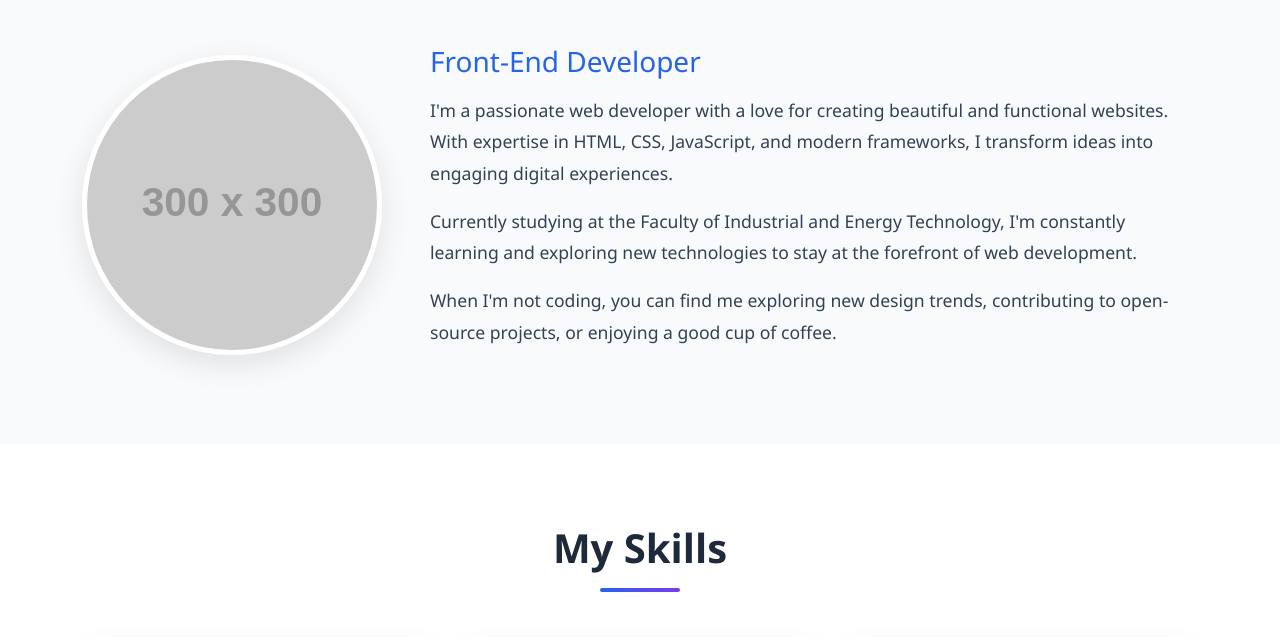
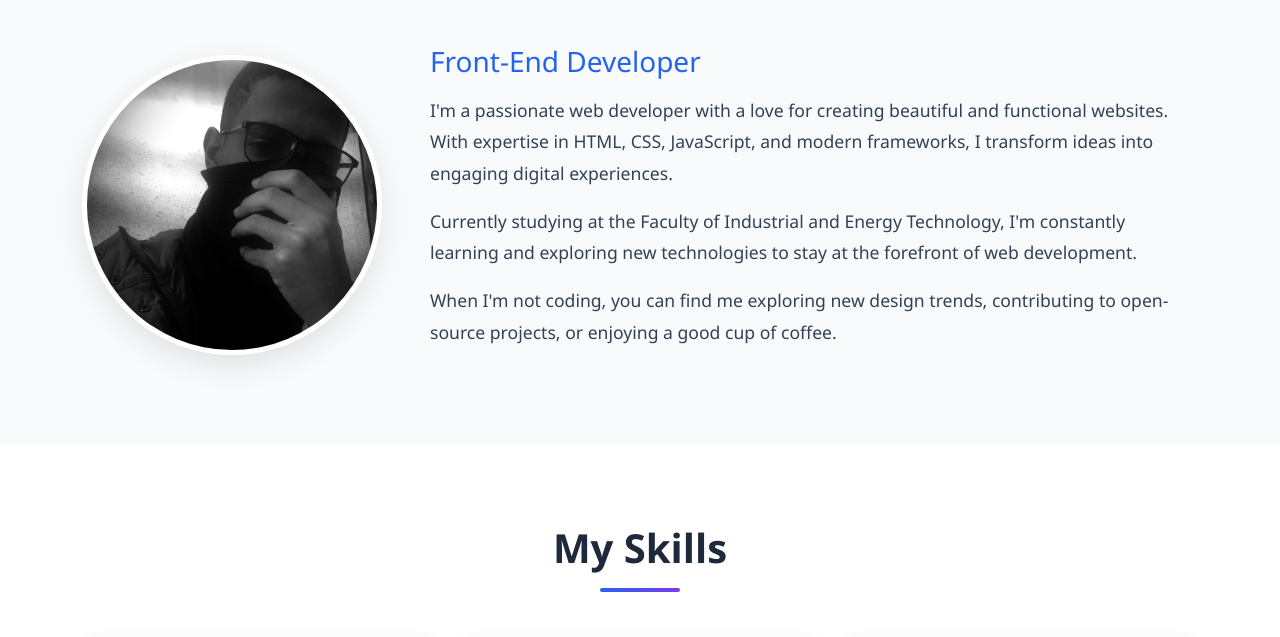
Before and after one commit to Mohamed12-Gg/portfolio, a plain HTML site: page index.html in a window 1280 px wide. Shown: the part 951-1588 px from the top of the page. Drawn offline with nearby package versions, Linux system fonts and the light colour scheme; placeholder pictures from the web are drawn by us.

Commit message:
add image

```diff
--- a/index.html
+++ b/index.html
@@ -55,7 +55,7 @@
             <h2 class="section-title">About Me</h2>
             <div class="about-content">
                 <div class="about-image text-center">
-                    <img src="https://via.placeholder.com/300" alt="Profile">
+                    <img src="assets/images/Me.jpg" alt="Profile">
                 </div>
                 <div class="about-text">
                     <h3>Front-End Developer</h3>
```
Also changed, not shown: assets/images/Me.jpg (added).
